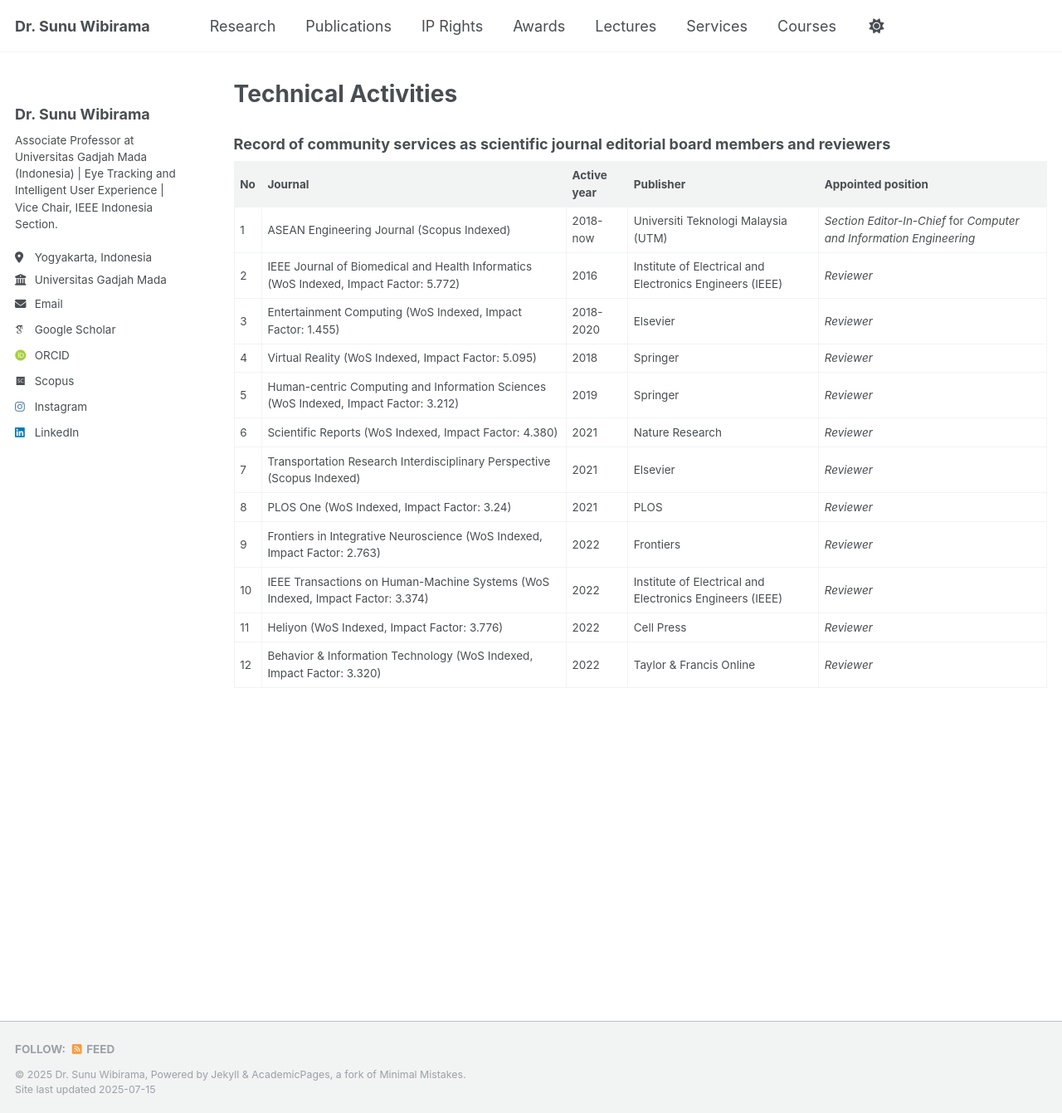
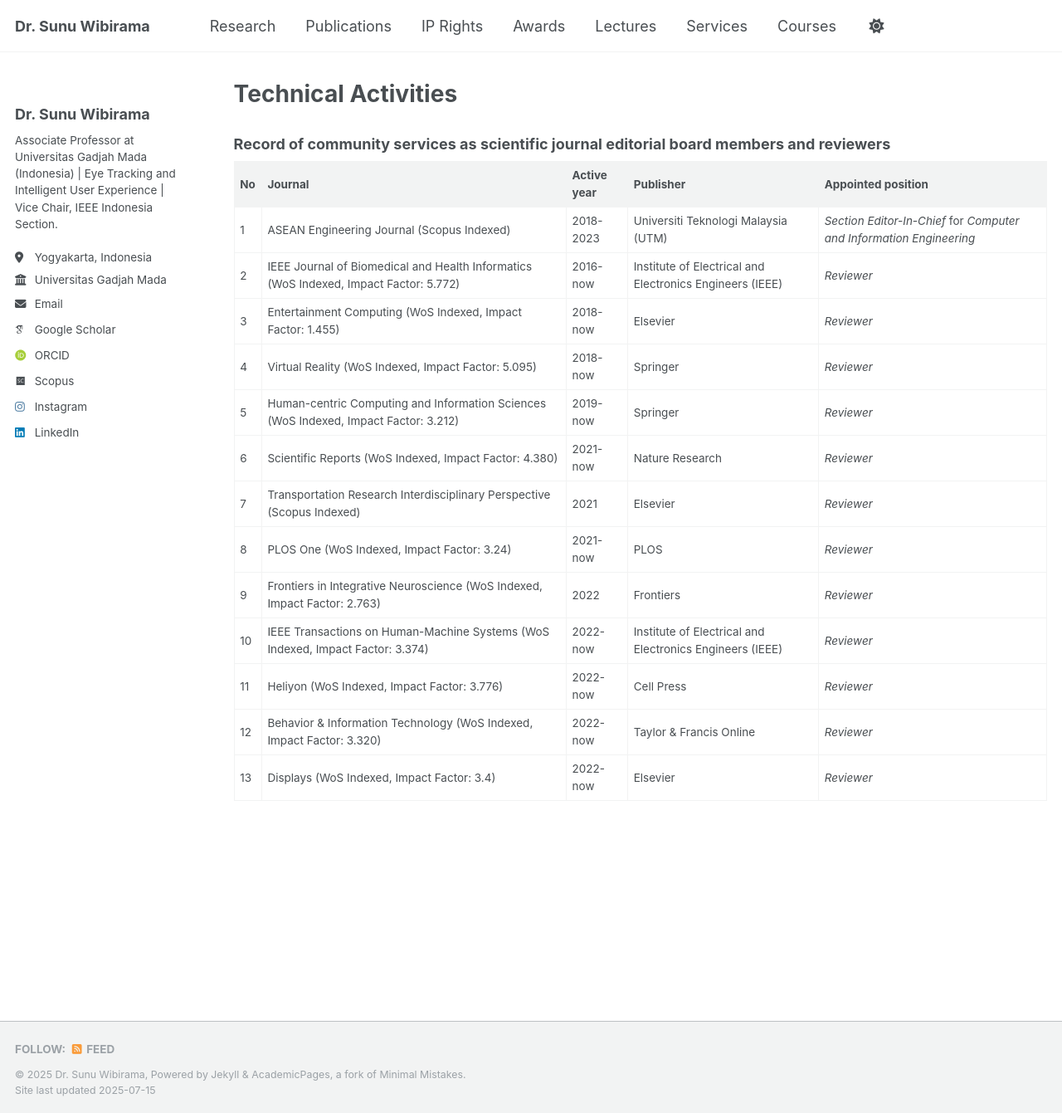
Before and after one commit to wibirama/wibirama.github.io, a Jekyll site: the page built from _pages/activities.md, in a window 1280 px wide and 1341 px high. Shown: the whole window at 83% size. Built offline with Jekyll 4.4.1, drawn with Linux system fonts in a browser that asks for light colours; some web fonts are replaced; a script that is not in the unit is left out.

Commit message:
Update activities.md

```diff
--- a/_pages/activities.md
+++ b/_pages/activities.md
@@ -11,15 +11,16 @@ redirect_from:
 
 | No | Journal | Active year | Publisher | Appointed position |
 |----|---------|-------------|-----------|--------------------|
-| 1 | ASEAN Engineering Journal (Scopus Indexed) | 2018-now | Universiti Teknologi Malaysia (UTM) | *Section Editor-In-Chief* for *Computer and Information Engineering* |
-| 2 | IEEE Journal of Biomedical and Health Informatics (WoS Indexed, Impact Factor: 5.772) | 2016 | Institute of Electrical and Electronics Engineers (IEEE) | *Reviewer* |
-| 3 | Entertainment Computing (WoS Indexed, Impact Factor: 1.455) | 2018-2020 | Elsevier | *Reviewer* |
-| 4 | Virtual Reality (WoS Indexed, Impact Factor: 5.095) | 2018 | Springer | *Reviewer* |
-| 5 | Human-centric Computing and Information Sciences (WoS Indexed, Impact Factor: 3.212) | 2019 | Springer | *Reviewer* |
-| 6 | Scientific Reports (WoS Indexed, Impact Factor: 4.380) | 2021 | Nature Research | *Reviewer* |
+| 1 | ASEAN Engineering Journal (Scopus Indexed) | 2018-2023 | Universiti Teknologi Malaysia (UTM) | *Section Editor-In-Chief* for *Computer and Information Engineering* |
+| 2 | IEEE Journal of Biomedical and Health Informatics (WoS Indexed, Impact Factor: 5.772) | 2016-now | Institute of Electrical and Electronics Engineers (IEEE) | *Reviewer* |
+| 3 | Entertainment Computing (WoS Indexed, Impact Factor: 1.455) | 2018-now | Elsevier | *Reviewer* |
+| 4 | Virtual Reality (WoS Indexed, Impact Factor: 5.095) | 2018-now | Springer | *Reviewer* |
+| 5 | Human-centric Computing and Information Sciences (WoS Indexed, Impact Factor: 3.212) | 2019-now | Springer | *Reviewer* |
+| 6 | Scientific Reports (WoS Indexed, Impact Factor: 4.380) | 2021-now | Nature Research | *Reviewer* |
 | 7 | Transportation Research Interdisciplinary Perspective (Scopus Indexed) | 2021 | Elsevier | *Reviewer* |
-| 8 | PLOS One (WoS Indexed, Impact Factor: 3.24) | 2021 | PLOS | *Reviewer* |
+| 8 | PLOS One (WoS Indexed, Impact Factor: 3.24) | 2021-now | PLOS | *Reviewer* |
 | 9 | Frontiers in Integrative Neuroscience (WoS Indexed, Impact Factor: 2.763) | 2022 | Frontiers | *Reviewer* |
-| 10 | IEEE Transactions on Human-Machine Systems (WoS Indexed, Impact Factor: 3.374) | 2022 | Institute of Electrical and Electronics Engineers (IEEE) | *Reviewer* |
-| 11 | Heliyon (WoS Indexed, Impact Factor: 3.776) | 2022 | Cell Press | *Reviewer* |
-| 12 | Behavior & Information Technology (WoS Indexed, Impact Factor: 3.320) | 2022 | Taylor & Francis Online | *Reviewer* |
+| 10 | IEEE Transactions on Human-Machine Systems (WoS Indexed, Impact Factor: 3.374) | 2022-now | Institute of Electrical and Electronics Engineers (IEEE) | *Reviewer* |
+| 11 | Heliyon (WoS Indexed, Impact Factor: 3.776) | 2022-now | Cell Press | *Reviewer* |
+| 12 | Behavior & Information Technology (WoS Indexed, Impact Factor: 3.320) | 2022-now | Taylor & Francis Online | *Reviewer* |
+| 13 | Displays (WoS Indexed, Impact Factor: 3.4) | 2022-now | Elsevier | *Reviewer* |
```
